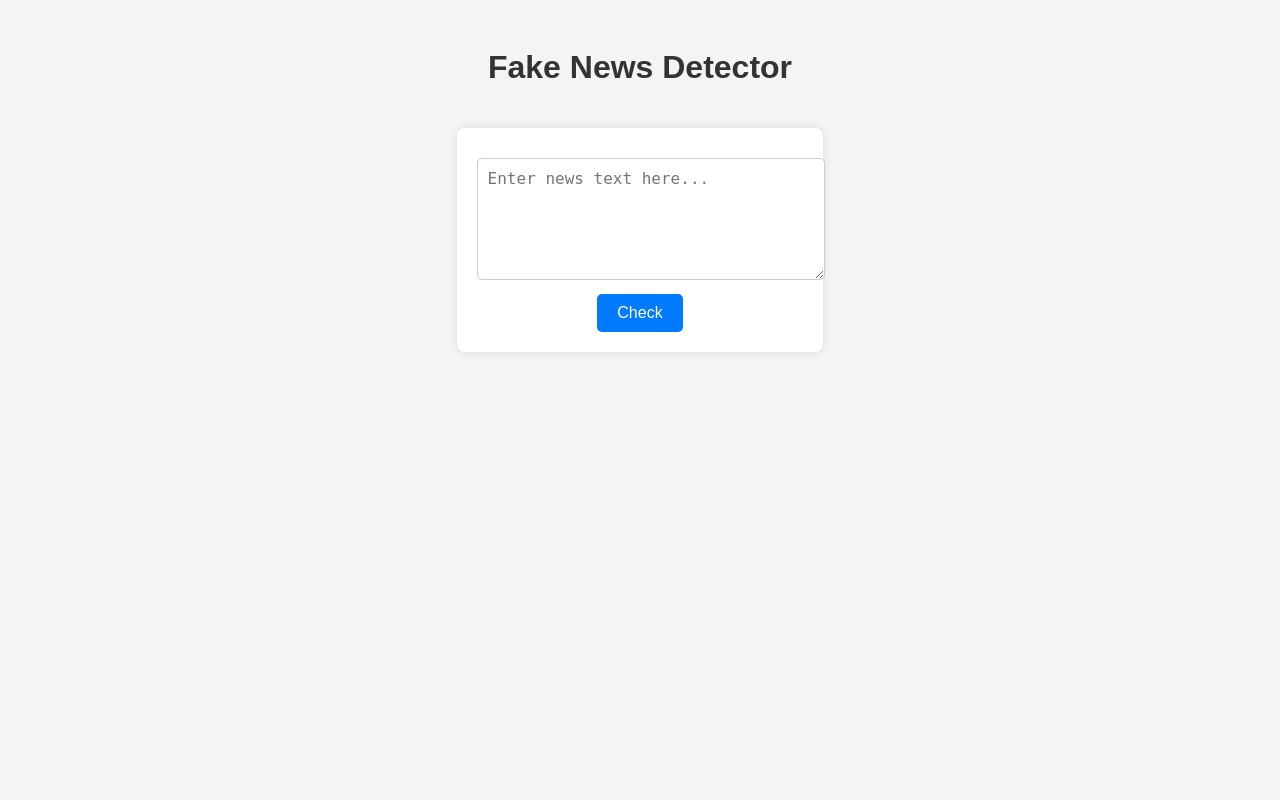
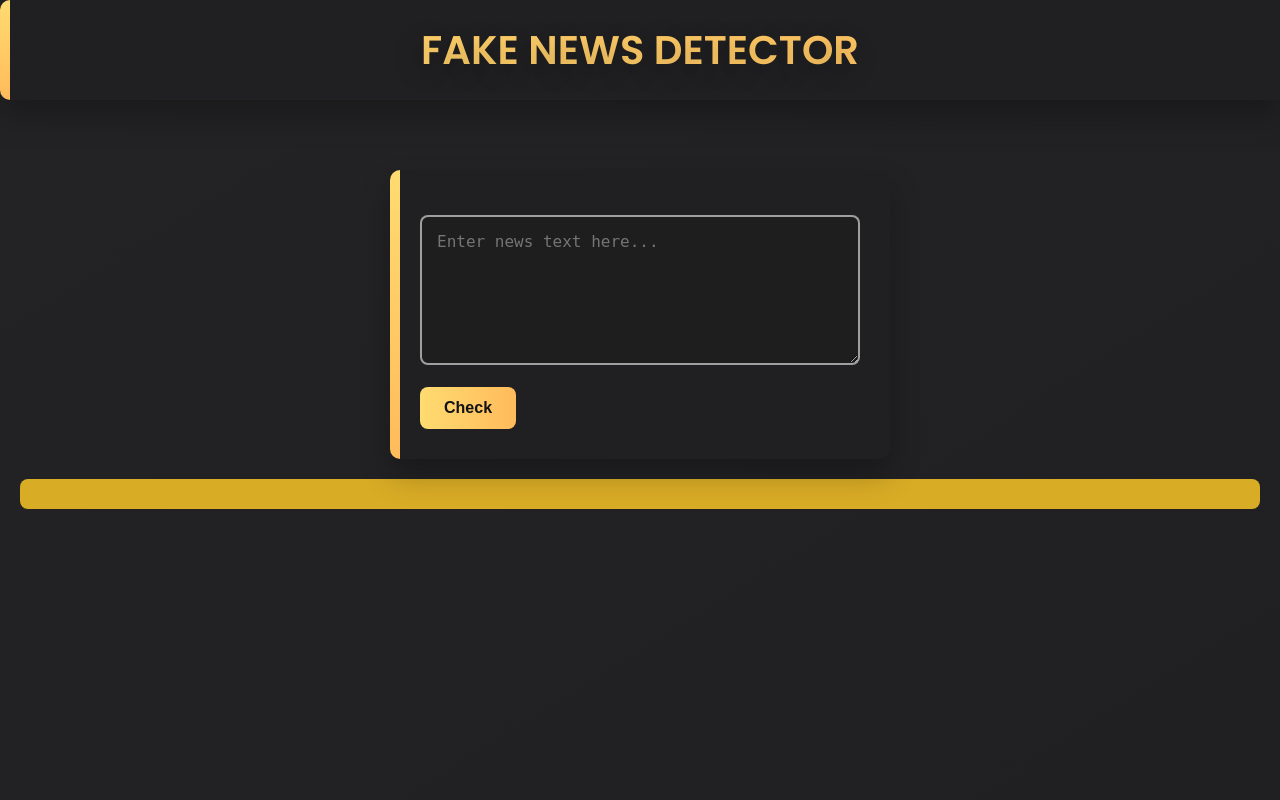
Before and after one commit to dev-abuhurera/Fake-News-Detector, a Flask app: page / in a window 1280 px wide. Run offline with Flask 3, Linux system fonts and the light colour scheme; parts of the project's set-up code (start-up, migrations or seed data) failed here and were passed over.

Commit message:
Adding the styles

```diff
--- a/interface.py
+++ b/interface.py
@@ -1,4 +1,4 @@
-from flask import Flask, render_template, request
+from flask import Flask, render_template, request, jsonify
 import joblib
 import spacy
 import re
@@ -20,18 +20,27 @@ vectorizer = joblib.load("vectorizer.pkl")
 
 # Initialize Flask app
 app = Flask(__name__)
+app.secret_key = "26f1f696e7b8735398380ef1ed7c04a0f3462d850410c2c4"
 
-@app.route("/", methods=["GET", "POST"])
+@app.route("/")
 def index():
-    prediction = None
-    if request.method == "POST":
+    return render_template("index.html")  # Render the main page
+
+@app.route("/predict", methods=["POST"])
+def predict():
+    try:
         news_text = request.form["news"]
+        if not news_text.strip():
+            return jsonify({"error": "Please enter some text."})
+
         cleaned_text = preprocess_text(news_text)
         transformed_text = vectorizer.transform([cleaned_text])
         prediction = model.predict(transformed_text)[0]
         prediction = "Real News" if prediction == 1 else "Fake News"
 
-    return render_template("index.html", prediction=prediction)
+        return jsonify({"prediction": prediction})
+    except Exception as e:
+        return jsonify({"error": str(e)})
 
 if __name__ == "__main__":
     app.run(debug=True)
--- a/static/style.css
+++ b/static/style.css
@@ -1,52 +1,208 @@
+/* Import Poppins font from Google Fonts */
+@import url('https://fonts.googleapis.com/css2?family=Poppins:wght@300;400;500;600;700&display=swap');
+
 /* General Styles */
+:root {
+    --bg-gradient-onyx: linear-gradient(to bottom right, hsl(240, 1%, 25%) 3%, hsl(0, 0%, 19%) 97%);
+    --bg-gradient-jet: linear-gradient(to bottom right, hsla(240, 1%, 18%, 0.251) 0%, hsla(240, 2%, 11%, 0) 100%), hsl(240, 2%, 13%);
+    --text-gradient-yellow: linear-gradient(to right, hsl(45, 100%, 72%), hsl(35, 100%, 68%));
+    --jet: hsl(0, 0%, 22%);
+    --onyx: hsl(240, 1%, 17%);
+    --eerie-black-1: hsl(240, 2%, 13%);
+    --eerie-black-2: hsl(240, 2%, 12%);
+    --smoky-black: hsl(0, 0%, 7%);
+    --white-1: hsl(0, 0%, 100%);
+    --white-2: hsl(0, 0%, 98%);
+    --orange-yellow-crayola: hsl(45, 100%, 72%);
+    --vegas-gold: hsl(45, 54%, 58%);
+    --light-gray: hsl(0, 0%, 84%);
+    --light-gray-70: hsla(0, 0%, 84%, 0.7);
+    --darkish-yellow: hsl(45, 70%, 50%); /* Darkish yellow for error block */
+    --ff-poppins: "Poppins", sans-serif;
+    --fs-1: 24px;
+    --fs-2: 18px;
+    --fs-3: 17px;
+    --fs-4: 16px;
+    --fs-5: 15px;
+    --fs-6: 14px;
+    --fs-7: 13px;
+    --fs-8: 11px;
+    --fw-300: 300;
+    --fw-400: 400;
+    --fw-500: 500;
+    --fw-600: 600;
+    --shadow-1: -4px 8px 24px hsla(0, 0%, 0%, 0.25);
+    --shadow-2: 0 16px 30px hsla(0, 0%, 0%, 0.25);
+    --shadow-3: 0 16px 40px hsla(0, 0%, 0%, 0.25);
+    --shadow-4: 0 25px 50px hsla(0, 0%, 0%, 0.15);
+    --shadow-5: 0 24px 80px hsla(0, 0%, 0%, 0.25);
+    --transition-1: 0.25s ease;
+    --transition-2: 0.5s ease-in-out;
+}
+
+* {
+    margin: 0;
+    padding: 0;
+    box-sizing: border-box;
+}
+
 body {
-    font-family: Arial, sans-serif;
-    background-color: #f4f4f4;
-    text-align: center;
+    font-family: var(--ff-poppins);
+    background: var(--bg-gradient-jet);
+    color: var(--white-1);
+    min-height: 100vh;
+    display: flex;
+    flex-direction: column;
+    align-items: center;
     padding: 20px;
 }
 
-/* Main Container */
-h1 {
-    color: #333;
+/* Top Bar Styles */
+.top-bar {
+    width: 100%;
+    background: var(--eerie-black-1); /* Dark background for the top bar */
+    padding: 20px;
+    text-align: center;
+    box-shadow: var(--shadow-2);
+    position: fixed; /* Fix the top bar to the top */
+    top: 0; /* Move it to the top */
+    left: 0;
+    z-index: 1000; /* Ensure it stays above other content */
 }
 
-form {
-    background: white;
-    padding: 20px;
-    border-radius: 8px;
-    box-shadow: 0px 0px 10px rgba(0, 0, 0, 0.1);
-    display: inline-block;
-    margin-top: 20px;
+.top-bar h1 {
+    font-size: 2.5rem; /* Large text size */
+    font-weight: var(--fw-600);
+    background: linear-gradient(to right, hsl(45, 100%, 72%), hsl(35, 100%, 68%)); /* Yellow gradient */
+    -webkit-background-clip: text;
+    -webkit-text-fill-color: transparent;
+    text-shadow: var(--shadow-1);
+    margin: 0;
 }
 
+/* Yellow Accent Block for Top Bar */
+.top-bar::before {
+    content: '';
+    position: absolute;
+    top: 0;
+    left: 0;
+    width: 10px;
+    height: 100%;
+    background: linear-gradient(to bottom, hsl(45, 100%, 72%), hsl(35, 100%, 68%)); /* Yellow gradient */
+    border-radius: 12px 0 0 12px;
+}
+
+/* Form Container */
+form {
+    background: var(--eerie-black-1); /* Black background */
+    padding: 30px;
+    border-radius: 12px;
+    box-shadow: var(--shadow-2);
+    width: 100%;
+    max-width: 500px;
+    position: relative;
+    margin-top: 150px; /* Increased margin to move the search block lower */
+}
+
+/* Yellow Accent Block at the Front */
+form::before {
+    content: '';
+    position: absolute;
+    top: 0;
+    left: 0;
+    width: 10px;
+    height: 100%;
+    background: linear-gradient(to bottom, hsl(45, 100%, 72%), hsl(35, 100%, 68%)); /* Yellow gradient */
+    border-radius: 12px 0 0 12px;
+}
+
+/* Textarea Styles */
 textarea {
     width: 100%;
-    height: 100px;
-    padding: 10px;
-    margin: 10px 0;
-    border: 1px solid #ccc;
-    border-radius: 5px;
-    font-size: 16px;
+    height: 150px;
+    padding: 15px;
+    margin: 15px 0;
+    border: 2px solid var(--light-gray-70);
+    border-radius: 8px;
+    font-size: var(--fs-4);
+    background: var(--eerie-black-2);
+    color: var(--white-1);
+    resize: vertical;
+    transition: border-color var(--transition-1), background var(--transition-1);
 }
 
+textarea:focus {
+    border-color: var(--orange-yellow-crayola);
+    background: var(--jet);
+    outline: none;
+}
+
+/* Button Styles */
 button {
-    background: #007BFF;
-    color: white;
-    padding: 10px 20px;
+    background: linear-gradient(to right, hsl(45, 100%, 72%), hsl(35, 100%, 68%)); /* Yellow gradient */
+    color: var(--smoky-black);
+    padding: 12px 24px;
     border: none;
     cursor: pointer;
-    border-radius: 5px;
-    font-size: 16px;
+    border-radius: 8px;
+    font-size: var(--fs-4);
+    font-weight: var(--fw-600);
+    transition: transform var(--transition-1), box-shadow var(--transition-1);
 }
 
 button:hover {
-    background: #0056b3;
+    transform: translateY(-2px);
+    box-shadow: var(--shadow-3);
 }
 
-/* Result Styling */
-#result {
-    font-size: 18px;
-    font-weight: bold;
-    margin-top: 15px;
+button:active {
+    transform: translateY(0);
 }
+
+/* Prediction Result Box */
+#prediction-result {
+    font-size: var(--fs-4);
+    font-weight: var(--fw-600);
+    margin-top: 20px;
+    padding: 20px;
+    border-radius: 8px;
+    width: 100%;
+    text-align: center;
+    background: linear-gradient(to right, hsl(45, 100%, 72%), hsl(35, 100%, 68%)); /* Yellow gradient */
+    color: var(--smoky-black);
+    box-shadow: var(--shadow-2);
+    border: 2px solid var(--orange-yellow-crayola); /* Yellow border */
+}
+
+/* Error Styles */
+#error {
+    font-size: var(--fs-4);
+    font-weight: var(--fw-500);
+    margin-top: 20px;
+    padding: 15px;
+    border-radius: 8px;
+    width: 100%;
+    text-align: center;
+    background: var(--darkish-yellow); /* Darkish yellow for error block */
+    color: var(--smoky-black);
+}
+
+/* Responsive Design */
+@media (max-width: 600px) {
+    .top-bar h1 {
+        font-size: 2rem; /* Smaller text size for mobile */
+    }
+
+    form {
+        padding: 20px;
+        margin-top: 120px; /* Adjust margin for smaller screens */
+    }
+
+    textarea {
+        height: 120px;
+    }
+
+    button {
+        width: 100%;
+    }
+}
--- a/templates/index.html
+++ b/templates/index.html
@@ -10,28 +10,49 @@
 </head>
 
 <body>
-    <h1>Fake News Detector</h1>
-    <form id="news-form">
-        <textarea id="news-text" name="news_text" placeholder="Enter news text here..."></textarea>
+    <!-- Top Bar -->
+    <div class="top-bar">
+        <h1>FAKE NEWS DETECTOR</h1>
+    </div>
+
+    <!-- Form Container -->
+    <form id="news-form" action="/predict" method="POST">
+        <textarea id="news-text" name="news" placeholder="Enter news text here..." required></textarea>
         <button type="submit">Check</button>
     </form>
+
+    <!-- Display Prediction -->
     <p id="result"></p>
+
+    <!-- Display Errors -->
+    <p id="error"></p>
 
     <script>
         document.getElementById("news-form").addEventListener("submit", function(event) {
             event.preventDefault();
             let text = document.getElementById("news-text").value;
 
+            // Clear previous results and errors
+            document.getElementById("result").innerText = "";
+            document.getElementById("error").innerText = "";
+
             fetch('/predict', {
                 method: 'POST',
-                body: new URLSearchParams({ 'news_text': text }),
+                body: new URLSearchParams({ 'news': text }),  // Match the Flask backend's expected key
                 headers: { 'Content-Type': 'application/x-www-form-urlencoded' }
             })
             .then(response => response.json())
             .then(data => {
-                document.getElementById("result").innerText = "Prediction: " + data.prediction;
+                if (data.error) {
+                    document.getElementById("error").innerText = "Error: " + data.error;
+                } else {
+                    document.getElementById("result").innerText = "Prediction: " + data.prediction;
+                }
             })
-            .catch(error => console.error('Error:', error));
+            .catch(error => {
+                console.error('Error:', error);
+                document.getElementById("error").innerText = "An error occurred. Please try again.";
+            });
         });
     </script>
 </body>
```
